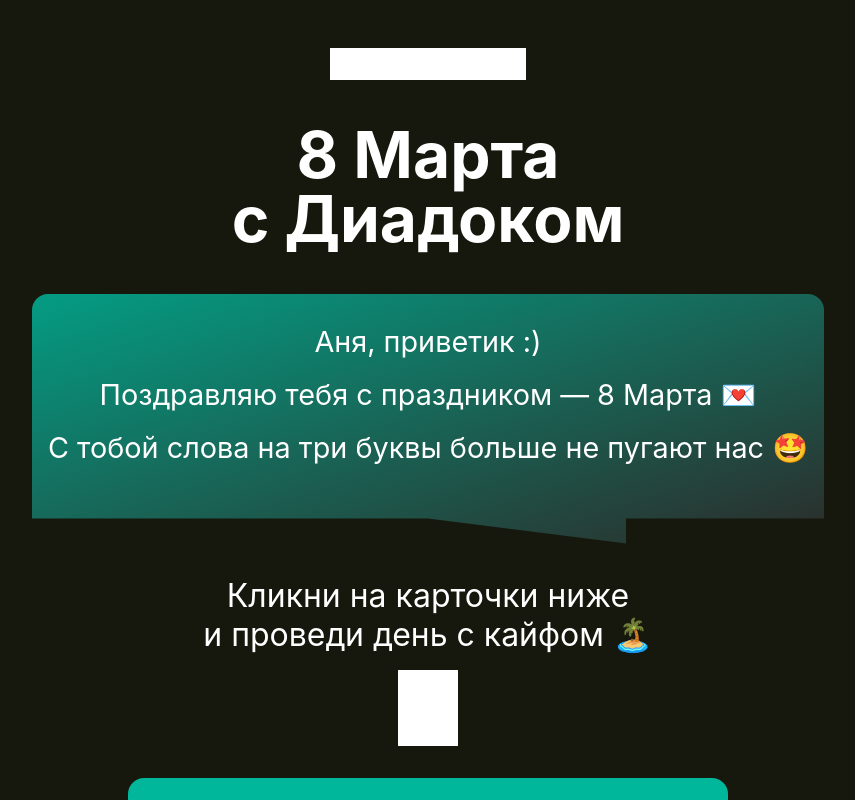
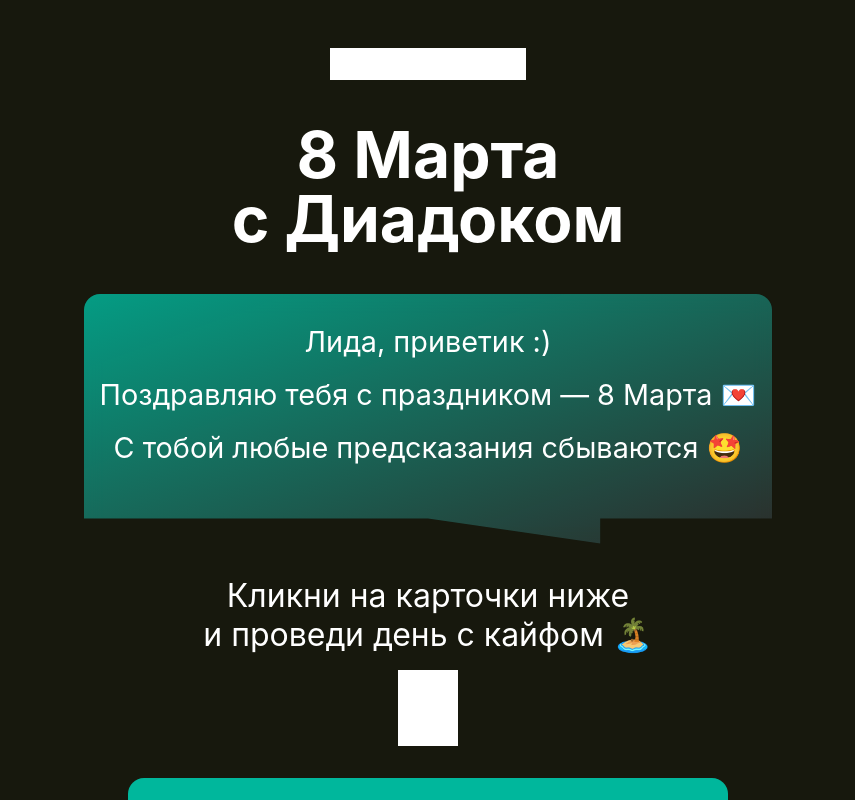
Before and after one commit to AtkishkinVlad/march-8-gift, a React (Vite) app in the folder gift/: page / in a window 1280 px wide. Shown: the top 800 px of the page, without its empty margins (212-1067 px from the left). Built offline with nearby package versions, Linux system fonts and the light colour scheme; grey boxes are pictures that could not be loaded; a web font is replaced by a local one.

Commit message:
lida-kisik-gift

```diff
--- a/gift/src/components/Congratulations.jsx
+++ b/gift/src/components/Congratulations.jsx
@@ -5,9 +5,9 @@ export const Congratulations = () => (
           flexFlow: 'column nowrap',
           gap: '16px',
         }}>
-          <span>Аня, приветик :)</span>
+          <span>Лида, приветик :)</span>
           <span>Поздравляю тебя с праздником — 8 Марта 💌</span>
-          <span>С тобой слова на три буквы больше не пугают нас 🤩</span>
+          <span>С тобой любые предсказания сбываются 🤩</span>
         </p>
     </section>
 )
```
